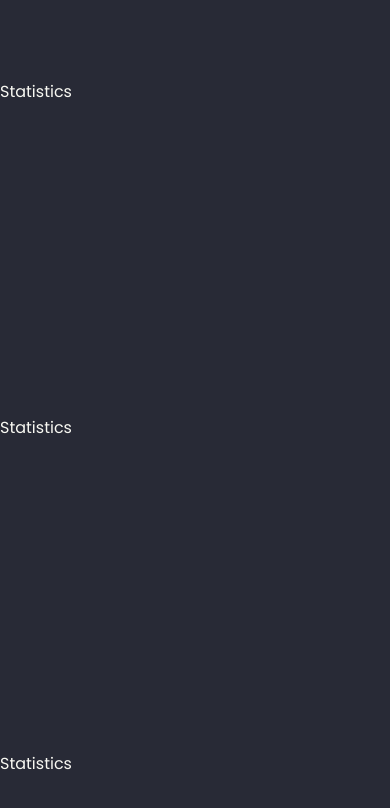
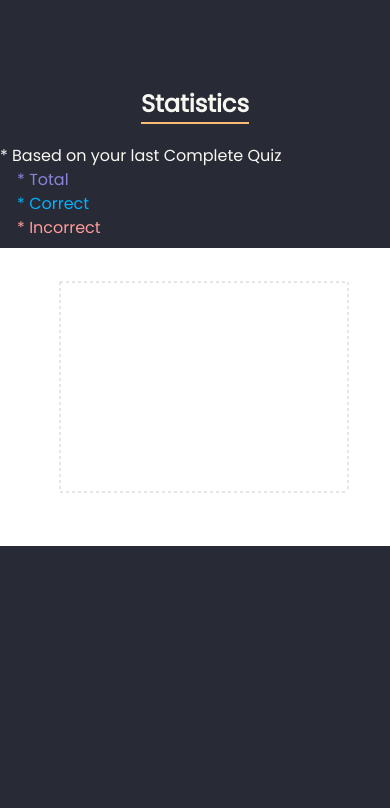
Before and after one commit to Rafi-Riday/buzz-quizzers-react-router, a React (Vite) app: page /statistics in a window 390 px wide. Shown: the top 808 px of the page. Built offline with nearby package versions, Linux system fonts and the light colour scheme; no server answers.

Commit message:
added Responsive Statistic Component, data of total questions, correct answers, and incorrect answers too

```diff
--- a/src/components/ResultAside/ResultAside.jsx
+++ b/src/components/ResultAside/ResultAside.jsx
@@ -4,6 +4,7 @@ import { ResultContext } from '../../contexts/Contexts';
 import { handleOptionAnswer } from '../../utilities/handleOptionAnswer';
 import { FontAwesomeIcon } from '@fortawesome/react-fontawesome';
 import { faRetweet } from '@fortawesome/free-solid-svg-icons';
+import { NavLink } from 'react-router-dom';
 
 const ResultAside = ({ quizData }) => {
     const { results, setResults } = useContext(ResultContext);
@@ -20,7 +21,10 @@ const ResultAside = ({ quizData }) => {
                 <div><span className='font-semibold'>Correct :</span> <span className='text-orange-300'>{correctList?.length || 0}</span></div>
             </div>
             <button onClick={() => handleOptionAnswer({ results, setResults, topicId: quizData.id, command: ['clearResult',], })} className='btn btn-error btn-xs text-xs rounded'>Reset&nbsp;&nbsp;<FontAwesomeIcon icon={faRetweet} /></button>
-            <div className='text-xs'>* After you complete a quiz, result information wil be saved automatically</div>
+            <div className='text-xs'>
+                * After you complete a quiz, result information wil be saved automatically
+                * To check your exam statistics, go to our <NavLink className='border-b border-info px-1 hover:bg-info hover:text-slate-900 hover:rounded transition-all font-extrabold' to='/statistics'>Statistics</NavLink> page
+            </div>
         </div >
     );
 };
--- a/src/components/Statistics/Statistics.jsx
+++ b/src/components/Statistics/Statistics.jsx
@@ -1,40 +1,79 @@
-import React from 'react';
+import React, { useContext } from "react";
+import {
+    AreaChart,
+    Area,
+    XAxis,
+    YAxis,
+    CartesianGrid,
+    Tooltip,
+    ResponsiveContainer
+} from "recharts";
+import { ResultContext } from '../../contexts/Contexts';
+import HeaderText from "../HeaderText/HeaderText";
 
 const Statistics = () => {
-    document.title = `Buzz Quizzers | Statistics`;
+    const data = [];
+    const { results } = useContext(ResultContext);
+    results.forEach(result => {
+        const dataObj = {};
+        const { name, total } = result;
+        dataObj.name = name;
+        dataObj.Total = total;
+        dataObj.Correct = 0;
+        dataObj.Incorrect = 0;
+        result.result.forEach(d => {
+            for (const i in d) {
+                if (d[i] === true) {
+                    dataObj.Correct += 1;
+                }
+                if (d[i] === false) {
+                    dataObj.Incorrect += 1;
+                }
+            }
+        });
+        data.push(dataObj);
+    });
     return (
         <div>
-            <h3>Statistics</h3>
-            <br />
-            <br />
-            <br />
-            <br />
-            <br />
-            <br />
-            <br />
-            <br />
-            <br />
-            <br />
-            <br />
-            <br />
-            <br />
-            <h3>Statistics</h3>
-            <br />
-            <br />
-            <br />
-            <br />
-            <br />
-            <br />
-            <br />
-            <br />
-            <br />
-            <br />
-            <br />
-            <br />
-            <br />
-            <h3>Statistics</h3>
+            <div className="mb-6 mt-2 text-center">
+                <HeaderText text={<b className="text-2xl">Statistics</b>} />
+            </div>
+            <div className="mb-2">
+                <h4>* Based on your last Complete Quiz</h4>
+                <div className="text-[#8884d8]">&nbsp;&nbsp;&nbsp;&nbsp;* Total</div>
+                <div className="text-[#03b1fc]">&nbsp;&nbsp;&nbsp;&nbsp;* Correct</div>
+                <div className="text-[#ff9b9b]">&nbsp;&nbsp;&nbsp;&nbsp;* Incorrect</div>
+            </div>
+            <div className="bg-white py-6 pr-3">
+                <ResponsiveContainer width='100%' height={250}>
+                    <AreaChart data={data}
+                        margin={{ top: 10, right: 30, left: 0, bottom: 0 }}>
+                        <defs>
+                            <linearGradient id="colorTotal" x1="0" y1="0" x2="0" y2="1">
+                                <stop offset="5%" stopColor="#8884d8" stopOpacity={0.7} />
+                                <stop offset="95%" stopColor="#8884d8" stopOpacity={0} />
+                            </linearGradient>
+                            <linearGradient id="colorCorrect" x1="0" y1="0" x2="0" y2="1">
+                                <stop offset="5%" stopColor="#03b1fc" stopOpacity={0.7} />
+                                <stop offset="95%" stopColor="#03b1fc" stopOpacity={0} />
+                            </linearGradient>
+                            <linearGradient id="colorIncorrect" x1="0" y1="0" x2="0" y2="1">
+                                <stop offset="5%" stopColor="#fa4848" stopOpacity={0.7} />
+                                <stop offset="95%" stopColor="#fa4848" stopOpacity={0} />
+                            </linearGradient>
+                        </defs>
+                        <XAxis dataKey="name" />
+                        <YAxis />
+                        <CartesianGrid strokeDasharray="3 3" />
+                        <Tooltip />
+                        <Area type="monotone" dataKey="Total" stroke="#8884d8" fillOpacity={1} fill="url(#colorTotal)" />
+                        <Area type="monotone" dataKey="Correct" stroke="#03b1fc" fillOpacity={1} fill="url(#colorCorrect)" />
+                        <Area type="monotone" dataKey="Incorrect" stroke="#fa4848" fillOpacity={1} fill="url(#colorIncorrect)" />
+                    </AreaChart>
+                </ResponsiveContainer>
+            </div>
         </div>
     );
-};
+}
 
 export default Statistics;
```
